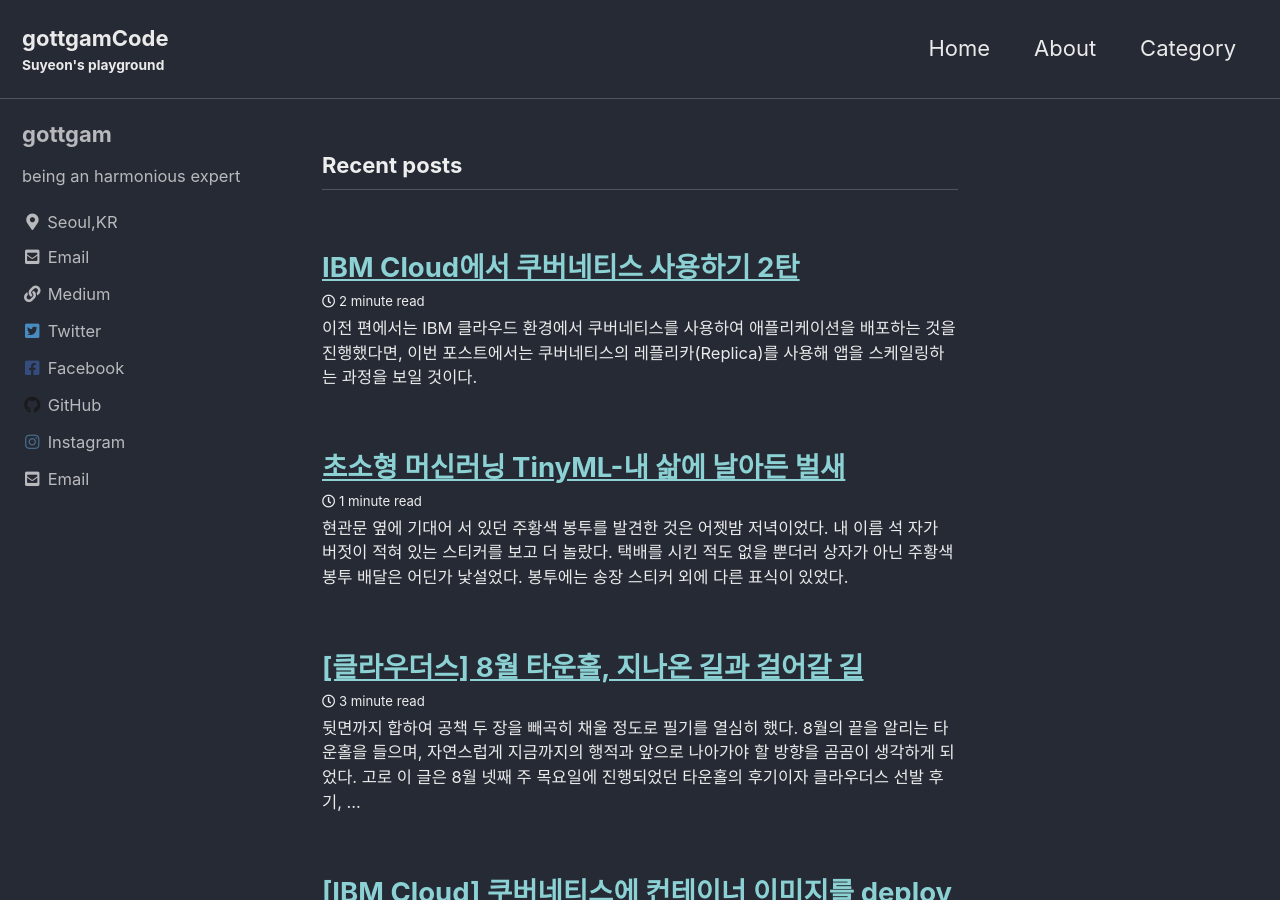
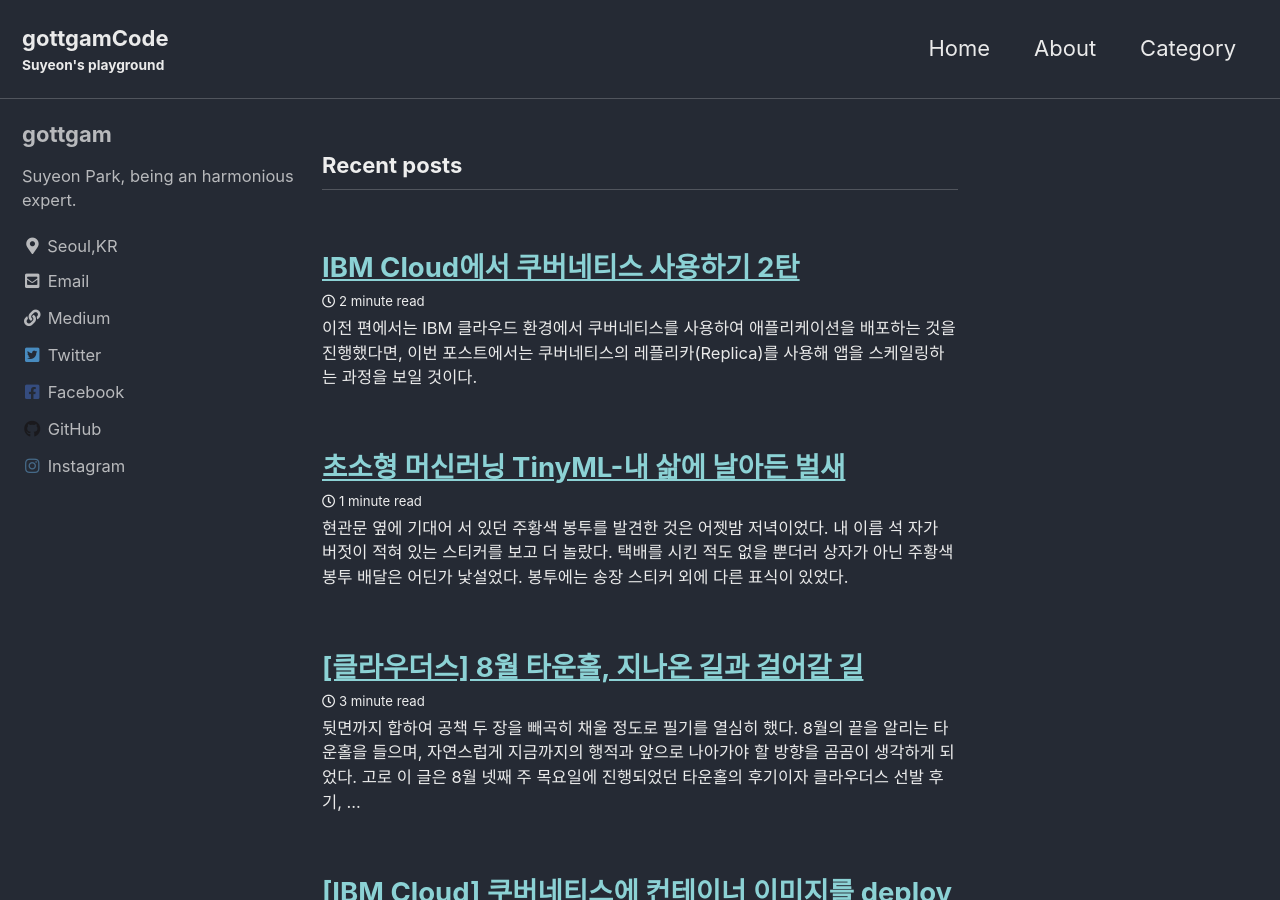
Before and after one commit to gottgam/gottgam.github.io, a Jekyll site: the page built from index.html, in a window 1280 px wide and 900 px high. Built offline with Jekyll 4.4.1, drawn with Linux system fonts in a browser that asks for light colours; cached includes are drawn as plain includes; the list of posts is cut into pages by our own code.

Commit message:
Update _config.yml

```diff
--- a/_config.yml
+++ b/_config.yml
@@ -95,9 +95,10 @@ analytics:
 author:
   name             : "gottgam"
   avatar           : # path of avatar image, e.g. "/assets/images/bio-photo.jpg"
-  bio              : "being an harmonious expert"
+  bio              : "Suyeon Park,
+  being an harmonious expert."
   location         : "Seoul,KR"
-  email            : suyeonbb8@gmail.com
+  email            :
   links:
     - label: "Email"
       icon: "fas fa-fw fa-envelope-square"
```
